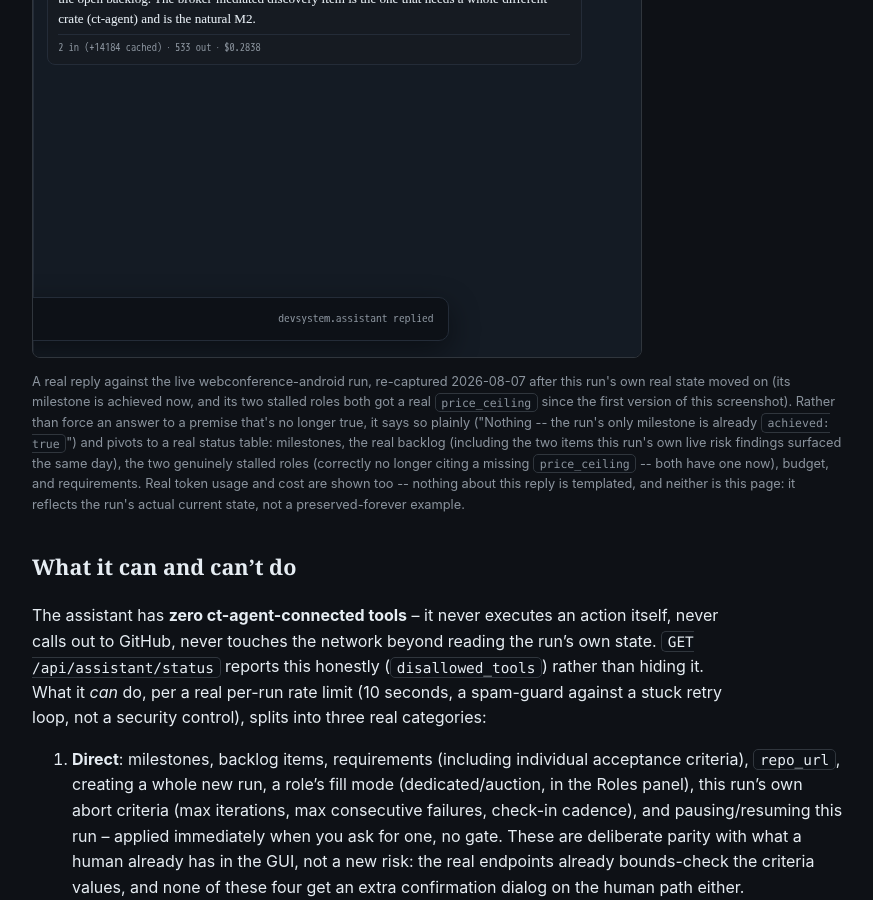
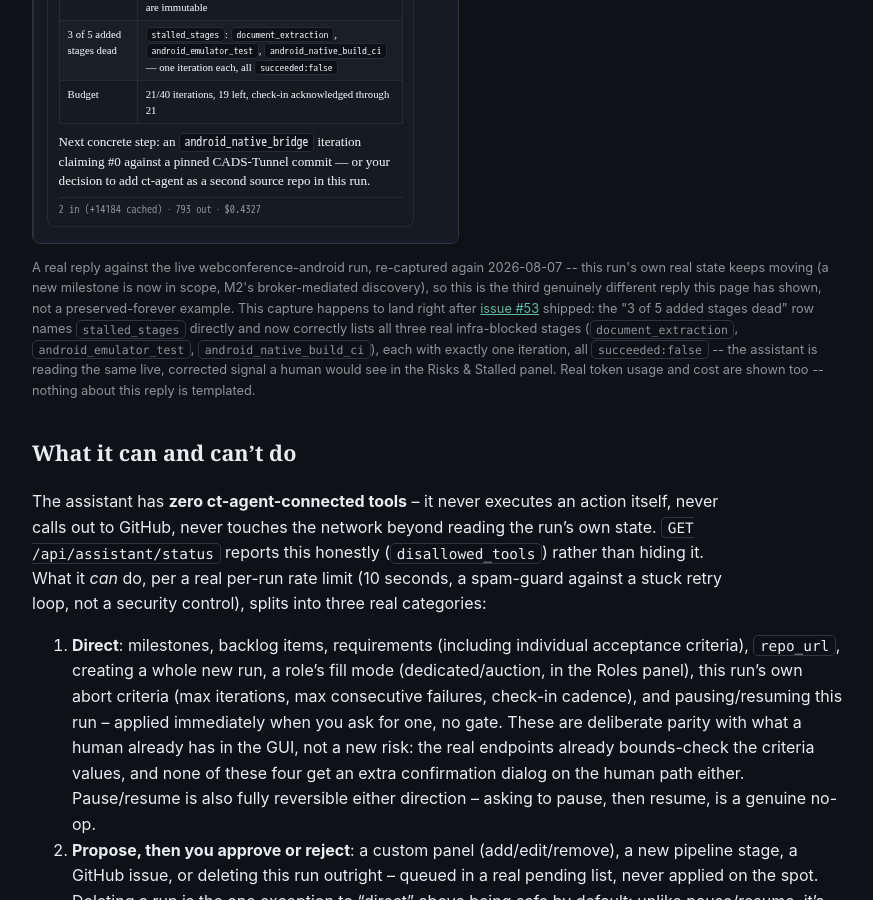
Before and after one commit to scimbe/CADS-devsystem-docs, a Jekyll site: the page built from _how-to/ask-the-assistant.md, in a window 1280 px wide and 900 px high, scrolled down 1622 px. Shown: the whole window, without its empty margins (322-1195 px from the left). Built offline with Jekyll 4.4.1, drawn with Linux system fonts in a browser that asks for light colours.

Commit message:
how-to: refresh the assistant-reply screenshot (issue #53 fix visible)
The previous capture predated the stalled_stages fix and named only two
stalled roles, one already stale caption claim (both had price_ceiling)
on top. Re-captured live against the actual deployment -- the run's own
real state has moved on again (M2 scope now), so this is a genuinely
different reply, which is the page's own point: nothing here is
templated or preserved-forever. This capture happens to land right after
issue #53 shipped, and the assistant's own reply names stalled_stages
directly with all three real infra-blocked stages now correctly listed.

Co-Authored-By: Claude Sonnet 5 <noreply@anthropic.com>
Claude-Session: https://claude.ai/code/session_018FkngvdKnmVcAT84EZe7Ur

````diff
--- a/_how-to/ask-the-assistant.md
+++ b/_how-to/ask-the-assistant.md
@@ -25,8 +25,8 @@ What is blocking this run from reaching its milestone right now?
 ```
 
 <figure>
-<img src="{{ '/assets/img/howto-ask-assistant/02-assistant-reply.png' | relative_url }}" alt="The assistant's real reply: the milestone is already achieved, so it pivots honestly to a real status table of what's actually open" >
-<figcaption>A real reply against the live webconference-android run, re-captured 2026-08-07 after this run's own real state moved on (its milestone is achieved now, and its two stalled roles both got a real <code>price_ceiling</code> since the first version of this screenshot). Rather than force an answer to a premise that's no longer true, it says so plainly ("Nothing -- the run's only milestone is already <code>achieved: true</code>") and pivots to a real status table: milestones, the real backlog (including the two items this run's own live risk findings surfaced the same day), the two genuinely stalled roles (correctly no longer citing a missing <code>price_ceiling</code> -- both have one now), budget, and requirements. Real token usage and cost are shown too -- nothing about this reply is templated, and neither is this page: it reflects the run's actual current state, not a preserved-forever example.</figcaption>
+<img src="{{ '/assets/img/howto-ask-assistant/02-assistant-reply.png' | relative_url }}" alt="The assistant's real reply: a real evidence table naming exactly which stages/requirements are blocking the next milestone, sourced from the run's own current history">
+<figcaption>A real reply against the live webconference-android run, re-captured again 2026-08-07 -- this run's own real state keeps moving (a new milestone is now in scope, M2's broker-mediated discovery), so this is the third genuinely different reply this page has shown, not a preserved-forever example. This capture happens to land right after <a href="https://github.com/scimbe/CADS-devsystem/issues/53">issue #53</a> shipped: the "3 of 5 added stages dead" row names <code>stalled_stages</code> directly and now correctly lists all three real infra-blocked stages (<code>document_extraction</code>, <code>android_emulator_test</code>, <code>android_native_build_ci</code>), each with exactly one iteration, all <code>succeeded:false</code> -- the assistant is reading the same live, corrected signal a human would see in the Risks &amp; Stalled panel. Real token usage and cost are shown too -- nothing about this reply is templated.</figcaption>
 </figure>
 
 ## What it can and can't do
````
Also changed, not shown: assets/img/howto-ask-assistant/02-assistant-reply.png.
